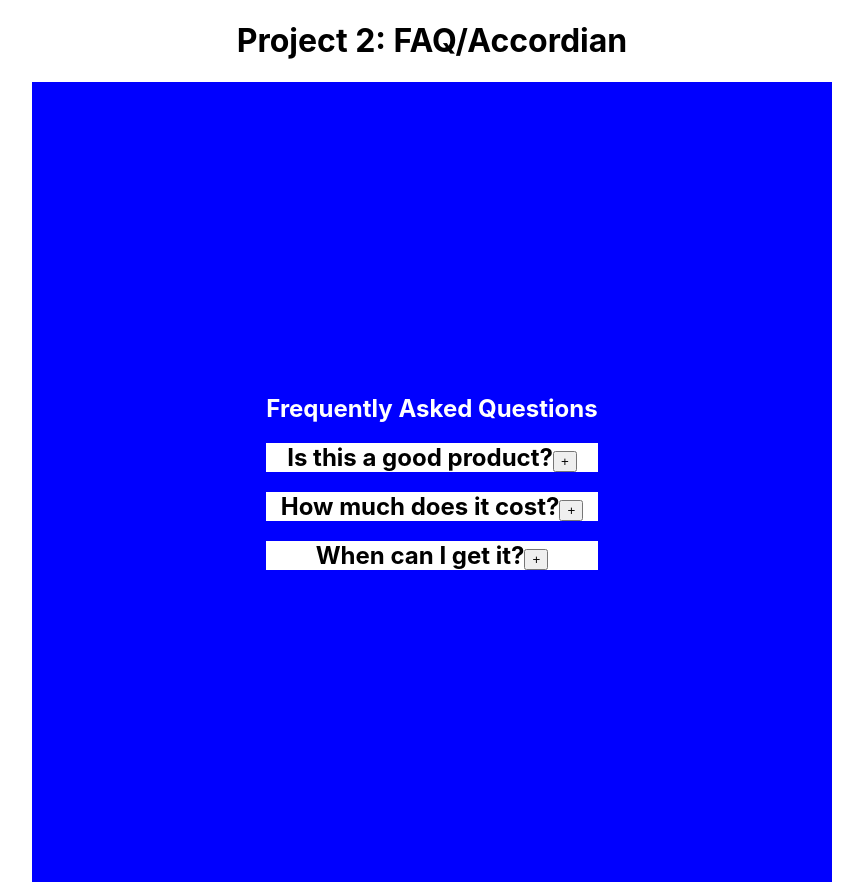
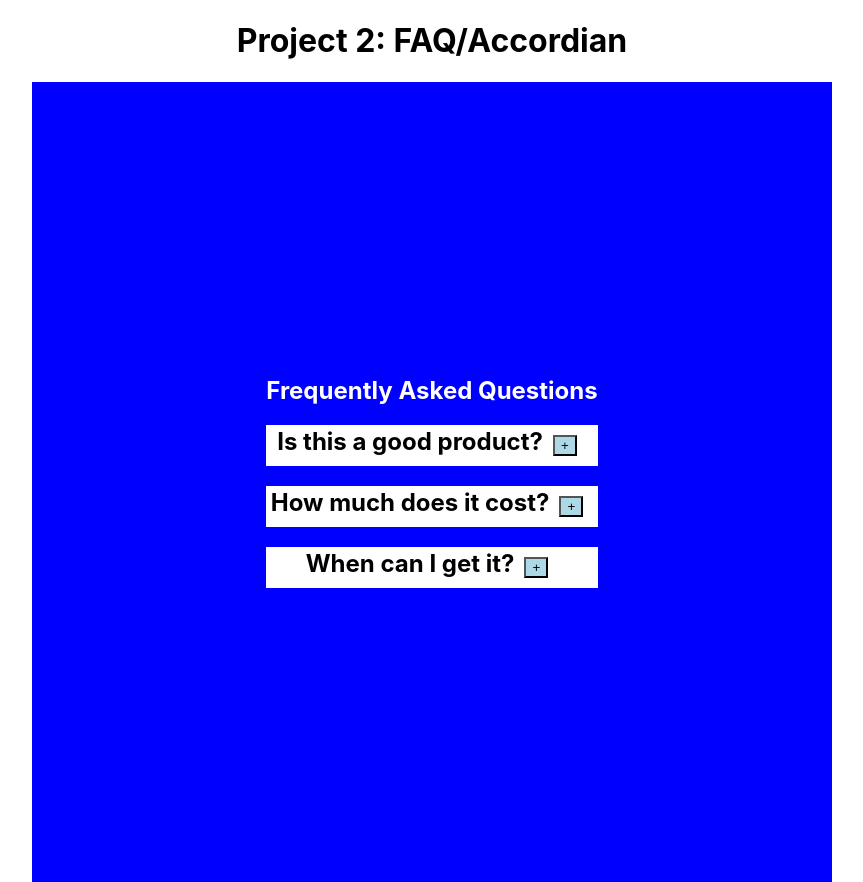
Before and after one commit to jameslee0106/FAQ, a React (Create React App) app in the folder my-app/: page / in a window 1280 px wide. Shown: the whole page, without its empty margins (208-1071 px from the left). Built offline with nearby package versions, Linux system fonts and the light colour scheme.

Commit message:
minor css changes

```diff
--- a/my-app/src/index.css
+++ b/my-app/src/index.css
@@ -44,3 +44,8 @@ code {
   display: flex;
   justify-content: space-around;
 }
+
+button {
+  background-color: lightblue;
+  margin: 10px;
+}
```
